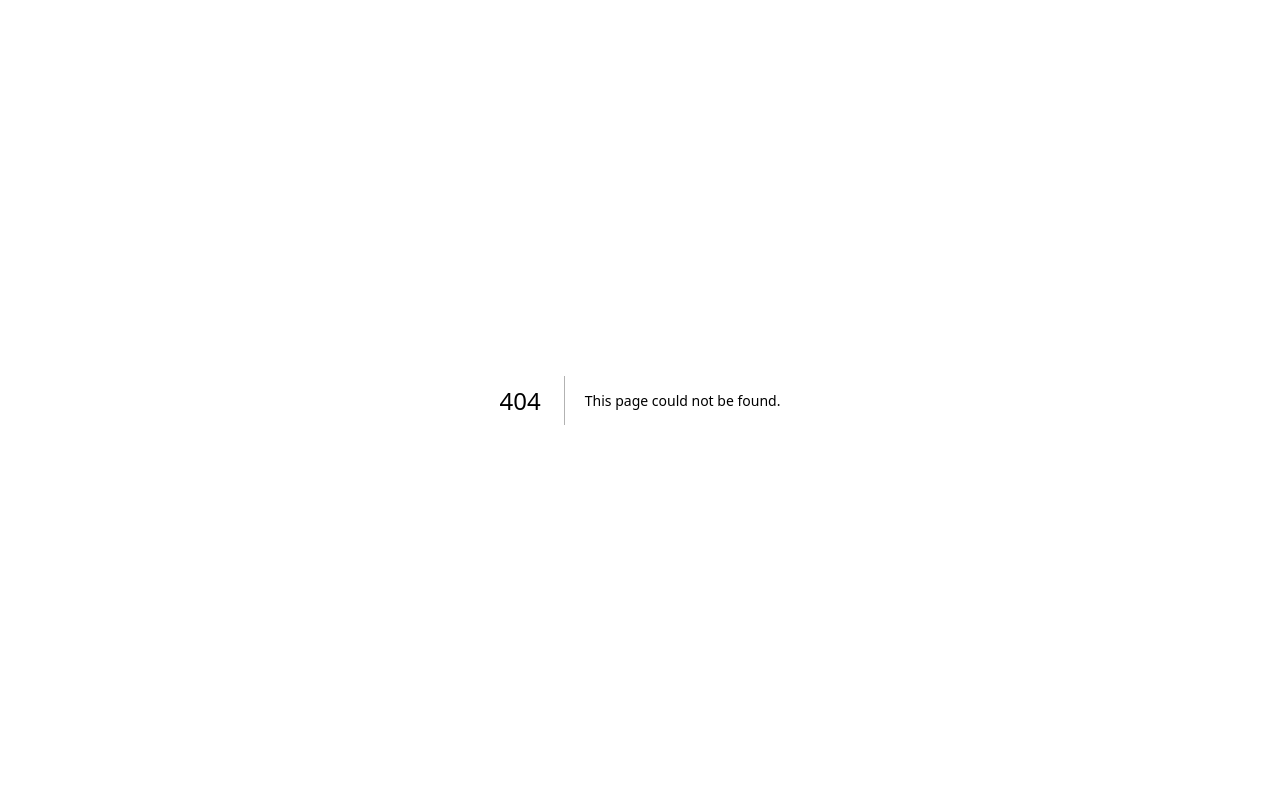
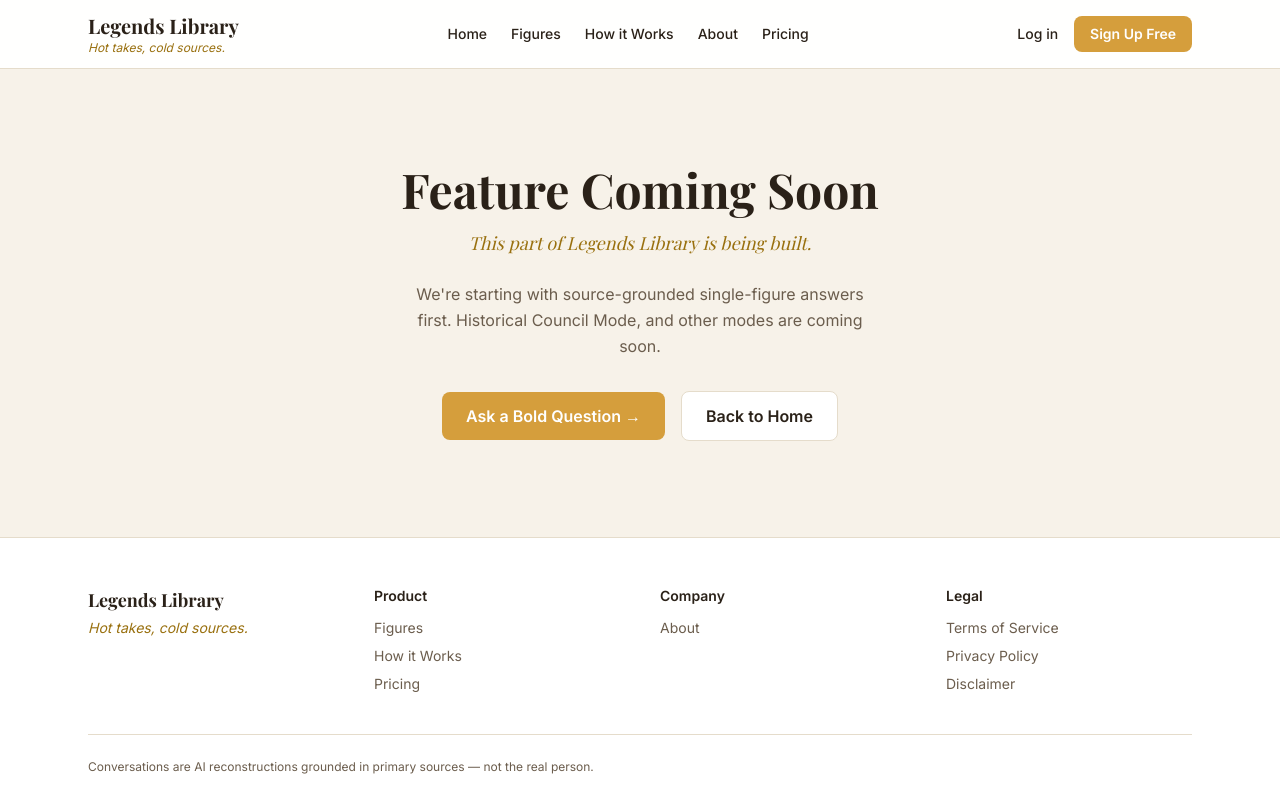
Before and after one commit to cityguyd/legends-web, a Next.js app: page /council in a window 1280 px wide. Before the commit this address had no page. Shown: the top 812 px of the page. Built offline with nearby package versions, Linux system fonts and the light colour scheme; a web font is replaced by a local one.

Commit message:
feat: shared ComingSoon component + Debates/Council coming-soon routes
Co-Authored-By: Claude Fable 5 <noreply@anthropic.com>

```diff
--- /dev/null
+++ b/app/(marketing)/council/page.tsx
@@ -0,0 +1,7 @@
+import { ComingSoon } from "@/components/marketing/ComingSoon";
+
+export const metadata = { title: "Council — Legends Library" };
+
+export default function CouncilPage() {
+  return <ComingSoon feature="Historical Council Mode" />;
+}
--- /dev/null
+++ b/app/(marketing)/debates/page.tsx
@@ -0,0 +1,7 @@
+import { ComingSoon } from "@/components/marketing/ComingSoon";
+
+export const metadata = { title: "Debates — Legends Library" };
+
+export default function DebatesPage() {
+  return <ComingSoon feature="Debate Mode" />;
+}
--- /dev/null
+++ b/components/marketing/ComingSoon.tsx
@@ -0,0 +1,36 @@
+import Link from "next/link";
+
+/**
+ * Shared "Feature Coming Soon" block (V2 spec — used for Debates, Council,
+ * and any not-yet-live surface). Body names the specific feature.
+ */
+export function ComingSoon({ feature }: { feature: string }) {
+  return (
+    <section className="mx-auto max-w-2xl px-6 py-24 text-center">
+      <h1 className="font-display text-5xl font-bold text-ink">
+        Feature Coming Soon
+      </h1>
+      <p className="mt-4 font-display text-lg italic text-gold-dark">
+        This part of Legends Library is being built.
+      </p>
+      <p className="mx-auto mt-6 max-w-md leading-relaxed text-sub">
+        We&apos;re starting with source-grounded single-figure answers first.{" "}
+        {feature}, and other modes are coming soon.
+      </p>
+      <div className="mt-8 flex flex-wrap items-center justify-center gap-4">
+        <Link
+          href="/figures"
+          className="rounded-lg bg-gold px-6 py-3 font-semibold text-white transition-colors hover:bg-gold-dark"
+        >
+          Ask a Bold Question →
+        </Link>
+        <Link
+          href="/"
+          className="rounded-lg border border-border bg-surface px-6 py-3 font-semibold text-ink transition-colors hover:border-gold"
+        >
+          Back to Home
+        </Link>
+      </div>
+    </section>
+  );
+}
```
Also changed, not shown: 1 other file (tests, documents, lock files or other folders).
